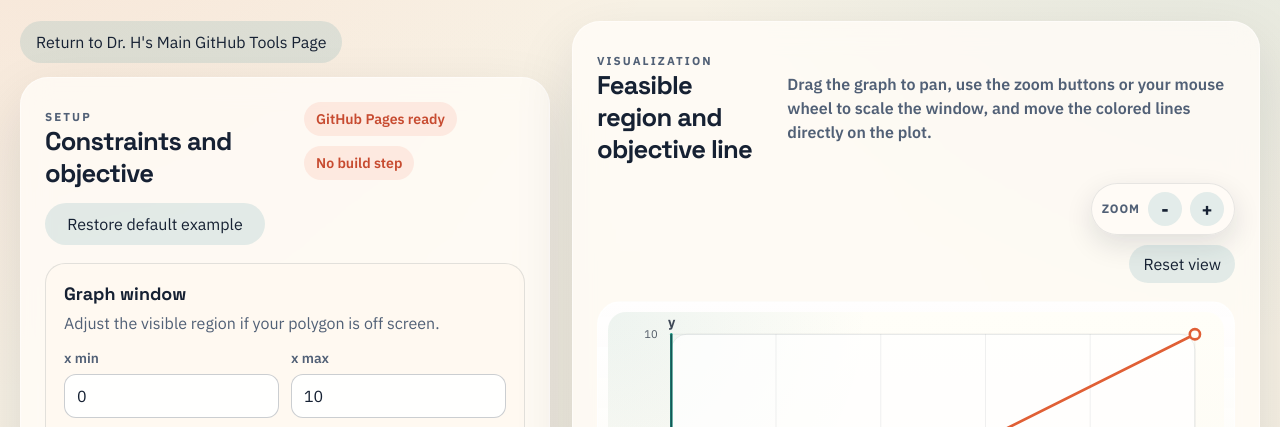
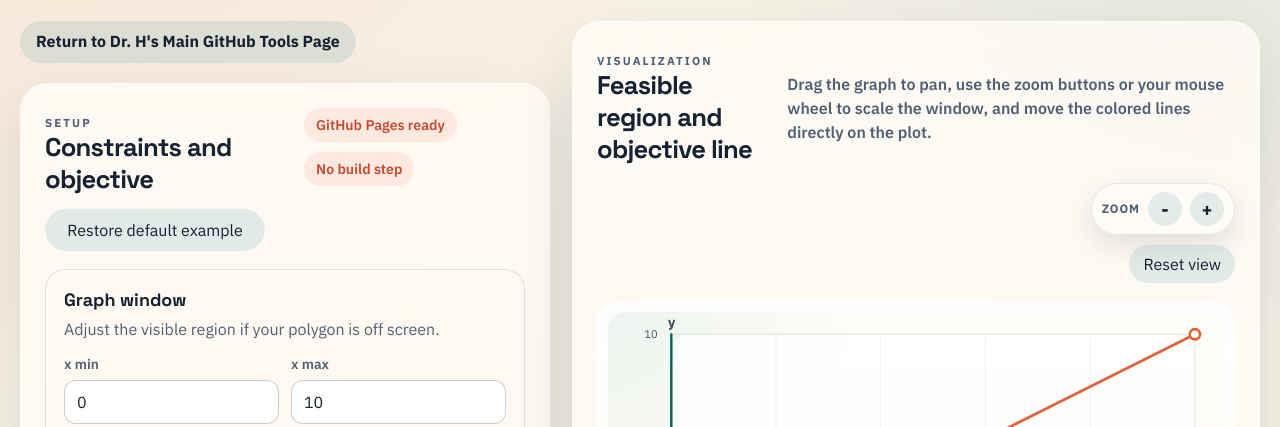
Before and after one commit to rhartlage/linear-programming-studio, a plain HTML site: page index.html in a window 1280 px wide. Shown: the part 339-766 px from the top of the page. Drawn offline with Linux system fonts and the light colour scheme.

Commit message:
Refine return button styling

```diff
--- a/index.html
+++ b/index.html
@@ -32,9 +32,9 @@
 
       <main class="workspace">
         <div class="control-column">
-          <div class="button-row">
+          <div class="button-row return-link-row">
             <a
-              class="button button-secondary spotlight-button"
+              class="button button-secondary spotlight-button return-link-button"
               href="https://rhartlage.github.io/"
             >
               Return to Dr. H's Main GitHub Tools Page
--- a/styles.css
+++ b/styles.css
@@ -103,7 +103,7 @@ textarea {
 
 .control-column {
   display: grid;
-  gap: 14px;
+  gap: 18px;
   align-content: start;
 }
 
@@ -185,6 +185,29 @@ textarea {
 
 .spotlight-button {
   min-width: 220px;
+}
+
+.return-link-row {
+  margin-bottom: 2px;
+}
+
+.return-link-button,
+.return-link-button:visited,
+.return-link-button:hover,
+.return-link-button:active {
+  color: var(--ink);
+  text-decoration: none;
+}
+
+.return-link-button {
+  background: #dce7e6;
+  font-weight: 700;
+  line-height: 1.15;
+  text-align: center;
+}
+
+.return-link-button:hover {
+  background: #d3e0de;
 }
 
 .pill {
```
Lines whose indentation alone changed are shown as unchanged.
